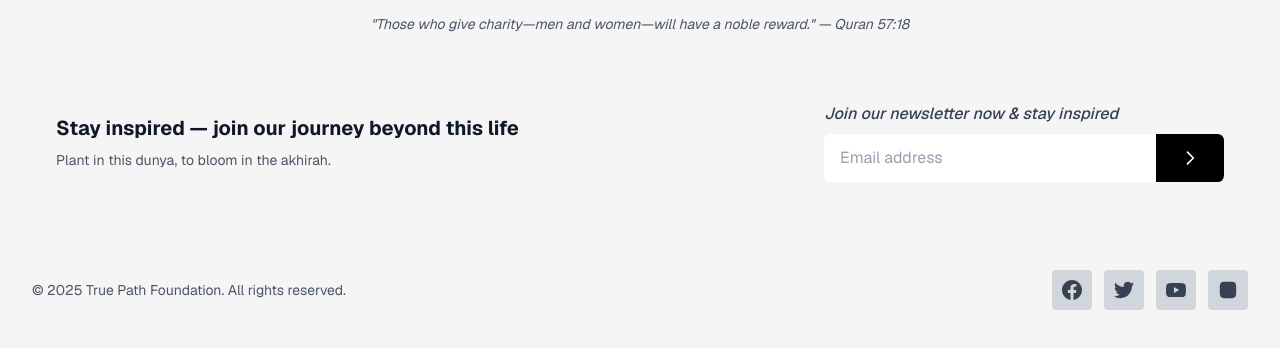
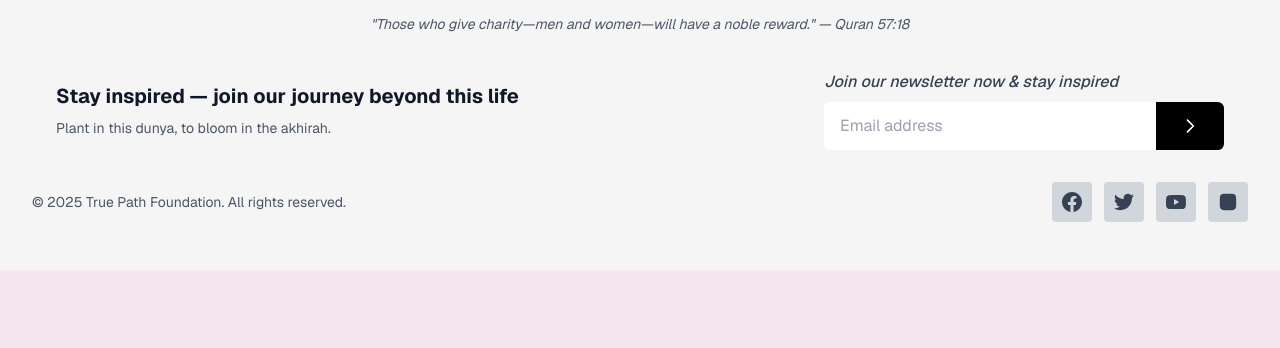
Before and after one commit to Akshi1277/tpf_frontend, a Next.js app: page / in a window 1280 px wide. Shown: the part 5975-6323 px from the top of the page. After the commit the page ends 6245 px from the top, so only its background shows below. Built offline with nearby package versions, Linux system fonts and the light colour scheme; no server answers.

Commit message:
update Footer.jsx

```diff
--- a/src/components/layout/Footer.jsx
+++ b/src/components/layout/Footer.jsx
@@ -150,7 +150,7 @@
         </div>
 
         {/* Newsletter Section */}
-        <div className={`mb-8 py-8 px-6`}>
+        <div className={`mb-8 px-6`}>
           <div className="flex flex-col md:flex-row items-center justify-between gap-6">
             <div className="text-center md:text-left">
               <h3 className={`text-xl font-bold mb-2 ${darkMode ? 'text-white' : 'text-gray-900'}`}>
@@ -189,7 +189,7 @@
         </div>
 
         {/* Bottom Bar */}
-        <div className={`pt-6 flex flex-col sm:flex-row items-center justify-between gap-4`}>
+        <div className={` flex flex-col sm:flex-row items-center justify-between gap-4`}>
           <span className={`text-sm ${darkMode ? 'text-zinc-400' : 'text-gray-600'}`}>
             © {new Date().getFullYear()} True Path Foundation. All rights reserved.
           </span>
```
